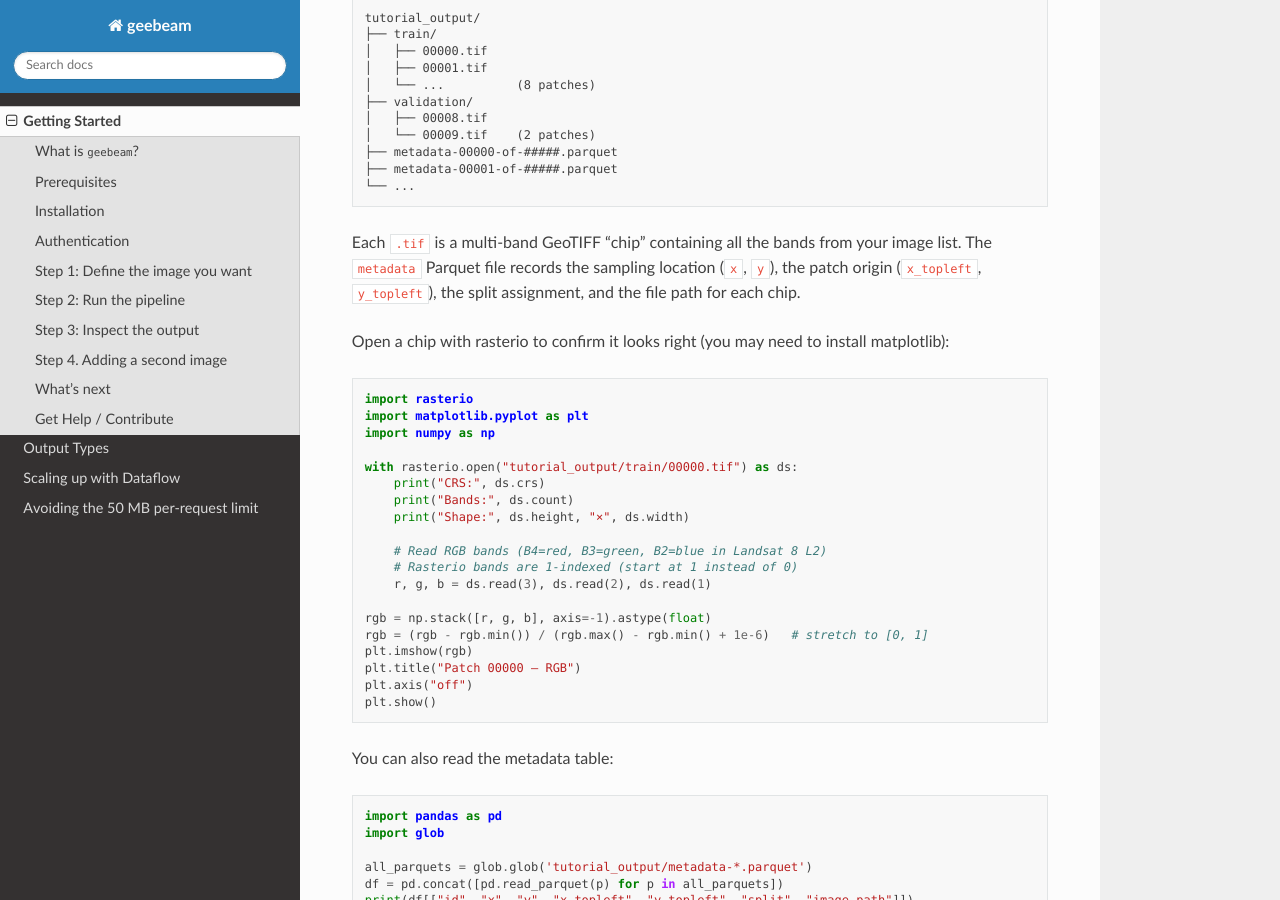
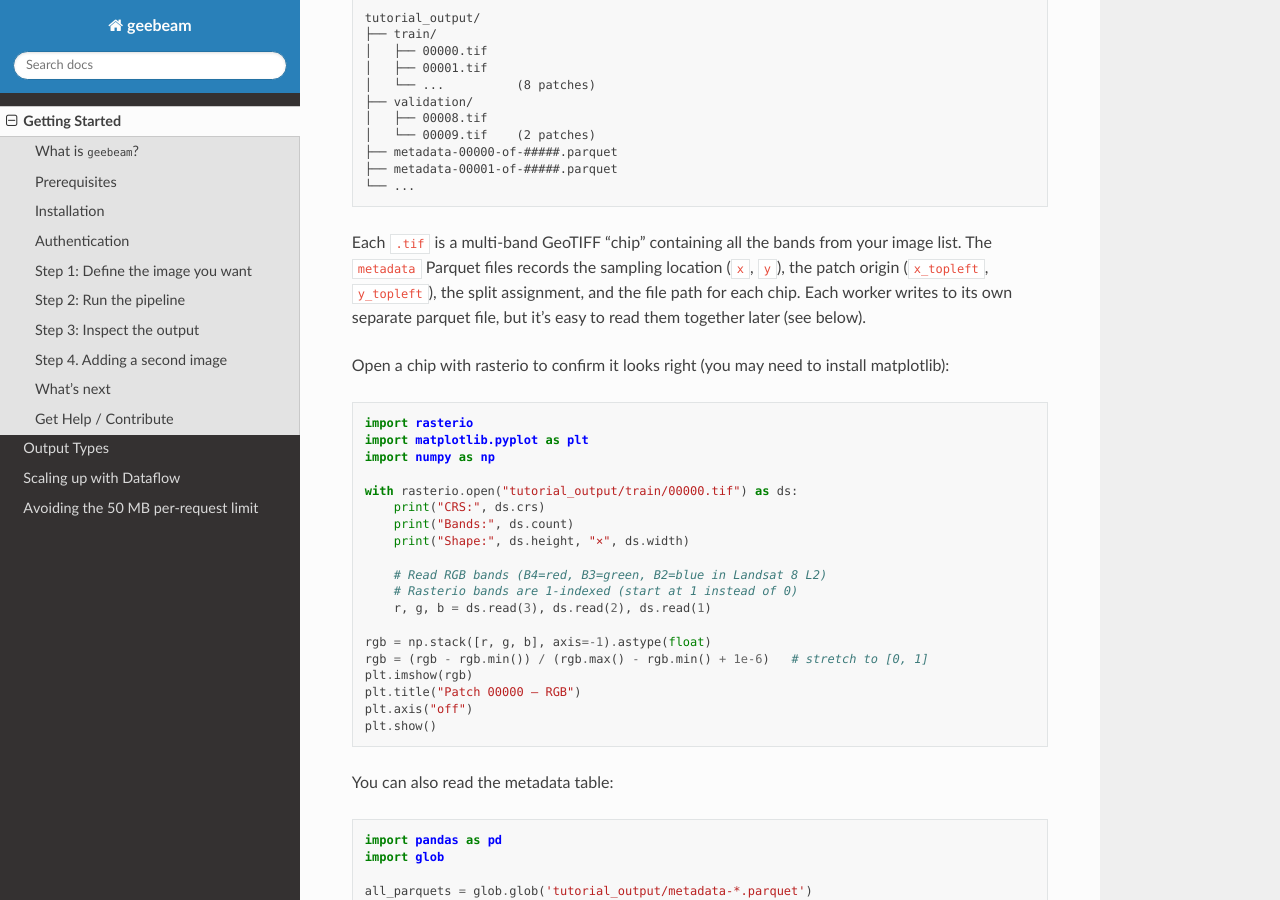
Before and after one commit to kysolvik/geebeam, a Sphinx documentation site: the page built from docs/getting_started.rst, in a window 1280 px wide and 900 px high, scrolled down 3013 px. Built offline with Sphinx 7.4.7 and the Read the Docs theme 3.1.0, drawn with Linux system fonts in a browser that asks for light colours.

Commit message:
Doc reason for multiple parquets

```diff
--- a/docs/getting_started.rst
+++ b/docs/getting_started.rst
@@ -170,9 +170,10 @@ Step 3: Inspect the output
    └── ...
 
 Each ``.tif`` is a multi-band GeoTIFF "chip" containing all the bands from your image
-list. The ``metadata`` Parquet file records the sampling location (``x``, ``y``),
+list. The ``metadata`` Parquet files records the sampling location (``x``, ``y``),
 the patch origin (``x_topleft``, ``y_topleft``), the split assignment, and the
-file path for each chip.
+file path for each chip. Each worker writes to its own separate parquet file,
+but it's easy to read them together later (see below).
 
 Open a chip with rasterio to confirm it looks right (you may need to install matplotlib):
 
```
